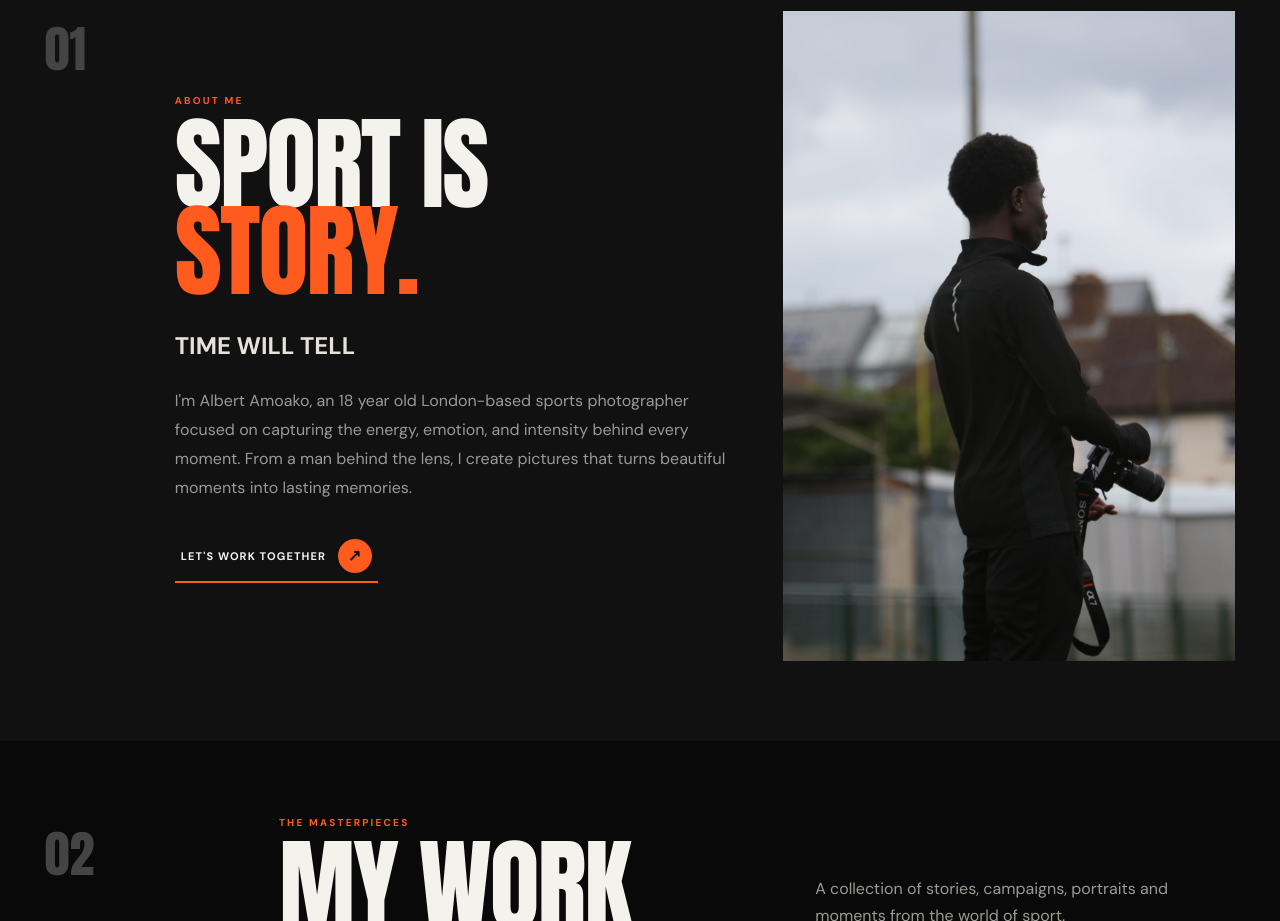
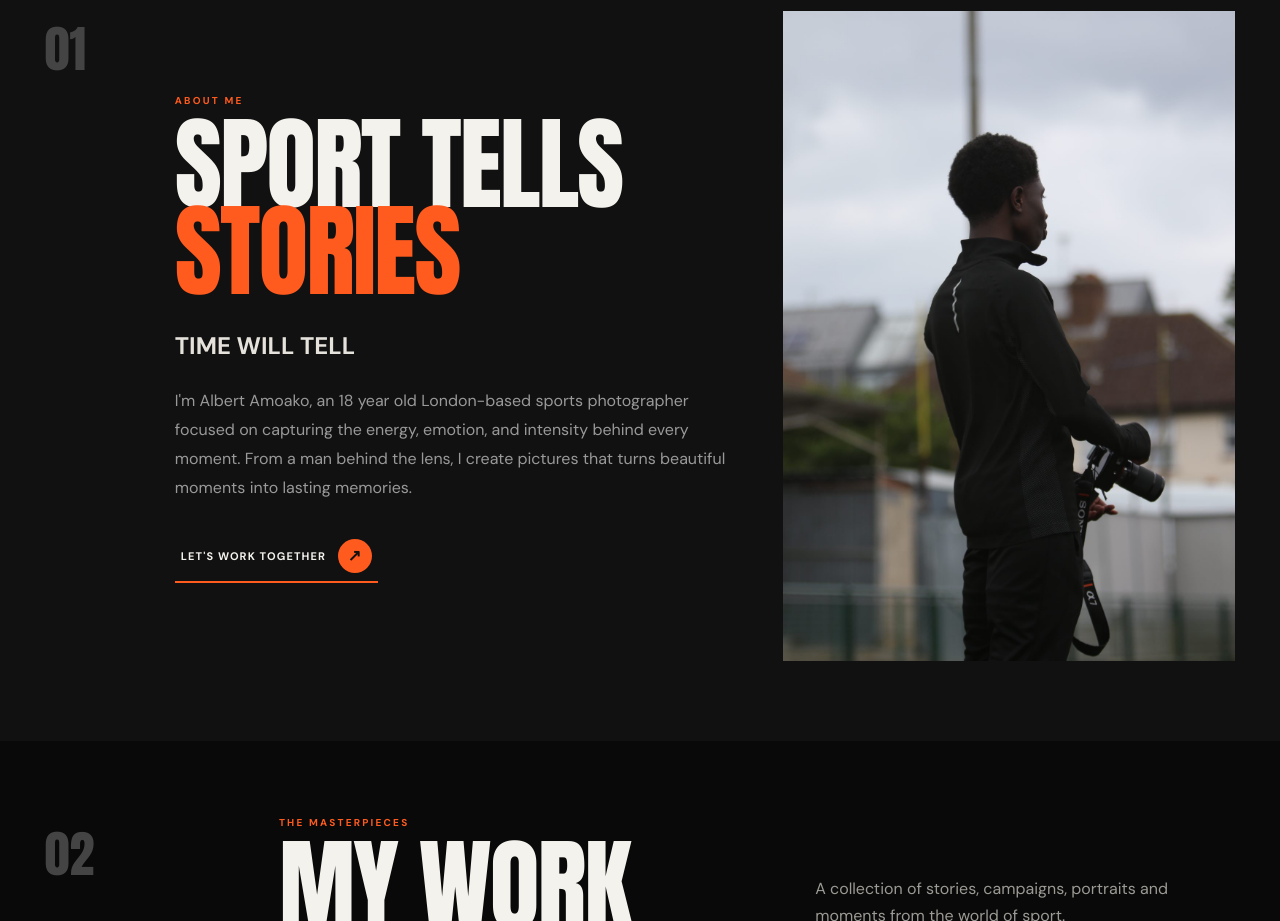
Before and after one commit to KingNA09/atshots-portfolio, a React (Vite) app: page / in a window 1280 px wide. Shown: the part 800-1721 px from the top of the page. Built offline with nearby package versions, Linux system fonts and the light colour scheme.

Commit message:
Word change

```diff
--- a/src/main.jsx
+++ b/src/main.jsx
@@ -156,7 +156,7 @@ function App() {
           <div className="about-number">01</div>
           <div className="about-copy">
             <p className="eyebrow orange">ABOUT ME</p>
-            <h2>SPORT IS<br/><span>STORY.</span></h2>
+            <h2>SPORT TELLS<br/><span>STORIES</span></h2>
             <p className="lead">
               <b>TIME WILL TELL</b>
             </p>
```
